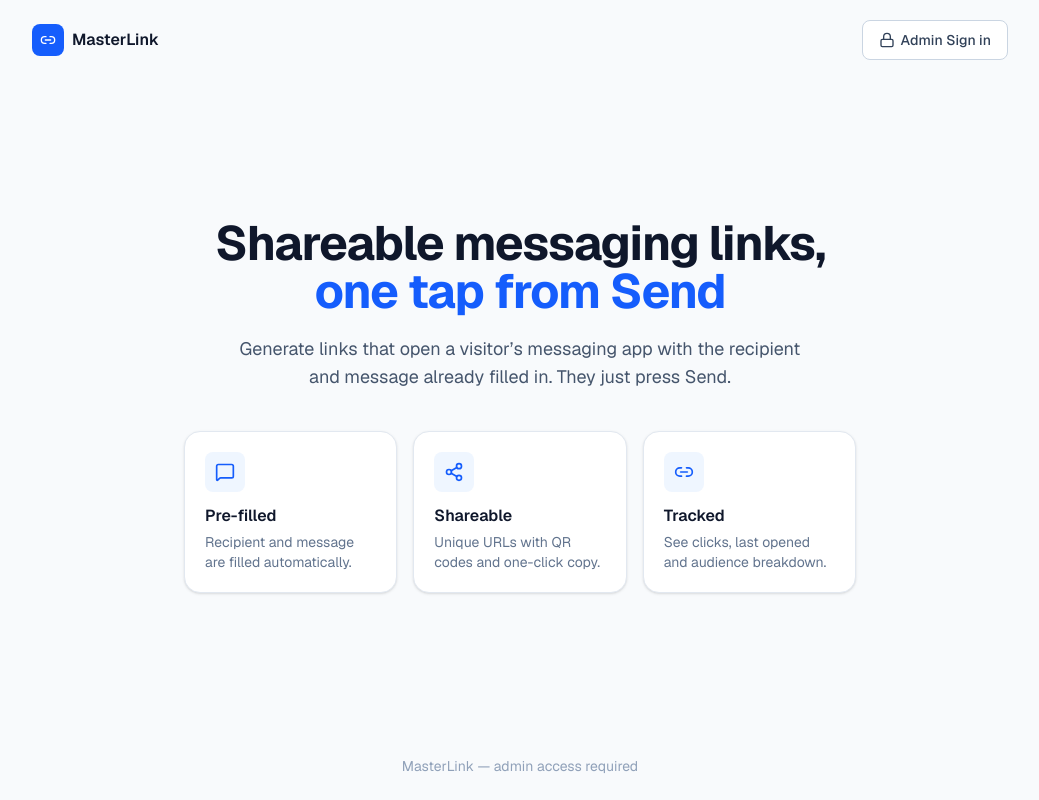
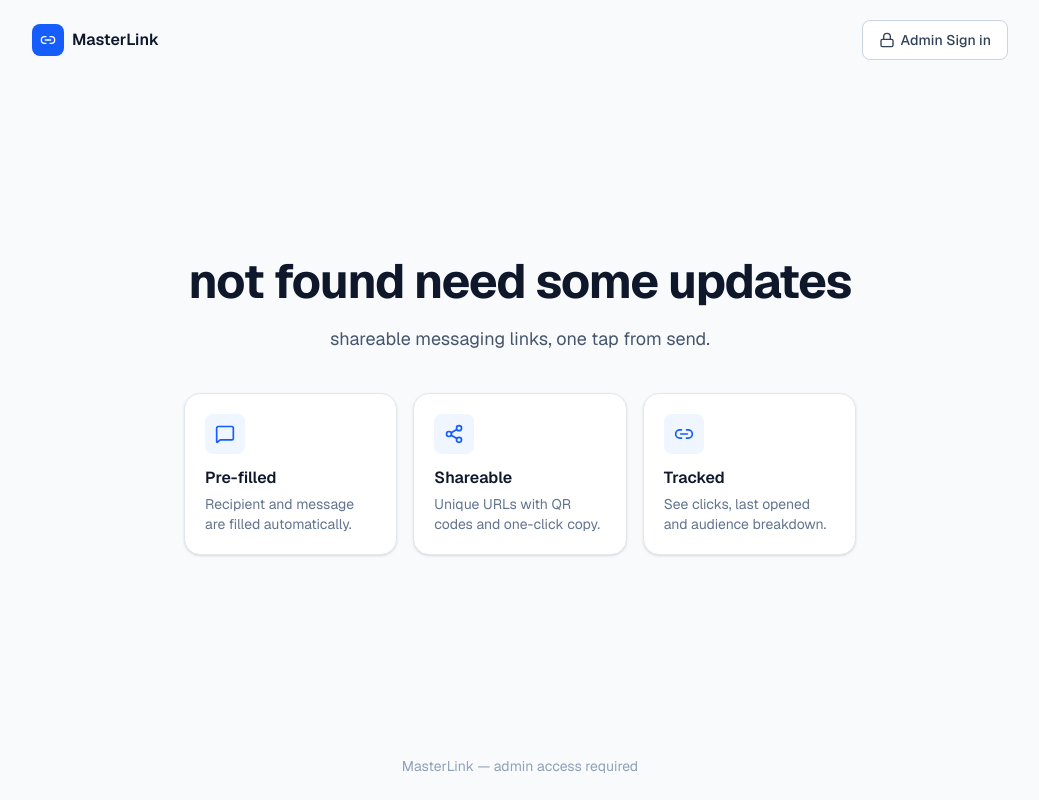
Before and after one commit to abhishekgautam105610-lang/masterlink, a Next.js app: page / in a window 1280 px wide. Shown: the whole page, without its empty margins (120-1159 px from the left). Built offline with nearby package versions, Linux system fonts and the light colour scheme.

Commit message:
Update page.tsx

```diff
--- a/src/app/page.tsx
+++ b/src/app/page.tsx
@@ -22,12 +22,10 @@ export default function Home() {
 
       <section className="mx-auto flex w-full max-w-3xl flex-1 flex-col items-center justify-center px-4 py-16 text-center sm:px-6">
         <h1 className="max-w-2xl text-4xl font-bold tracking-tight text-slate-900 sm:text-5xl">
-          Shareable messaging links,{" "}
-          <span className="text-blue-600">one tap from Send</span>
+          not found need some updates
         </h1>
         <p className="mt-5 max-w-xl text-lg text-slate-600">
-          Generate links that open a visitor&rsquo;s messaging app with the recipient and
-          message already filled in. They just press Send.
+          shareable messaging links, one tap from send.
         </p>
 
         <div className="mt-10 grid w-full max-w-2xl grid-cols-1 gap-4 sm:grid-cols-3">
```
